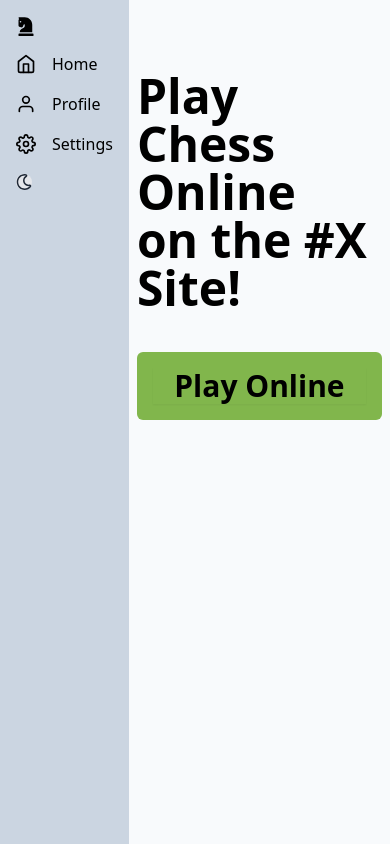
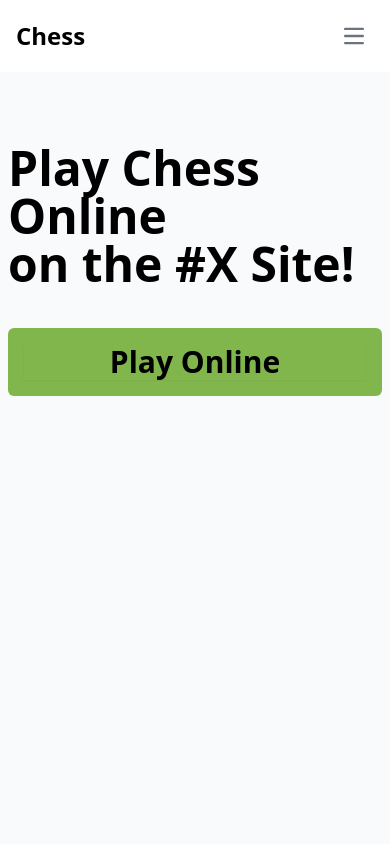
Before and after one commit to martinjohnm/chess-for-everyone, a React (Vite) app in the folder apps/frontend/: page / in a window 390 px wide. Built offline with nearby package versions, Linux system fonts and the light colour scheme; no server answers.

Commit message:
changed frontend

```diff
--- a/apps/frontend/src/App.tsx
+++ b/apps/frontend/src/App.tsx
@@ -32,7 +32,7 @@
 
 
 
-      <div className="dark:bg-[#302e2b] bg-slate-50">
+      <div className="dark:bg-[#302e2b] bg-slate-50 h-screen">
 
         <BrowserRouter >
           <Routes>
--- a/apps/frontend/src/components/ChessBoard.tsx
+++ b/apps/frontend/src/components/ChessBoard.tsx
@@ -3,7 +3,6 @@
 import ChessSquare from "./chessboard/ChessSquare";
 import { useRecoilState } from "recoil";
 import { isBoardFlippedAtom, movesAtom, userSelectedMoveIndexAtom } from "@repo/store/chessBoard"
-import NumberNotation from "./chessboard/NumberNotation";
 import { MOVE } from "@repo/common/messages";
 
 
@@ -99,15 +98,14 @@
         {(isFlipped ? board.slice().reverse() : board).map((row, i) => {
             i = isFlipped ? i + 1 : 8 - i;
             return (<div key={i} className="flex">
-                <NumberNotation isMainBoxColor={isFlipped ? i % 2 !== 0 : i % 2 === 0} label={i.toString()} />
                 {(isFlipped ? row.slice().reverse() : row).map((square, j)=> {
 
                     j = isFlipped ? 7 - (j%8) : j % 8
 
                     const squareRepresentation = (String.fromCharCode(97 + j) + '' + i) as Square;
 
-                    return <div key={j} className={`w-12 h-12 sm-two:w-14 sm-two:h-14 sm-three:w-18 sm-three:w-18 md:w-18 md:h-18 lg:w-20 lg:h-20 ${(i+j)%2==0 ? "bg-[#ebecd0]" : "bg-[#739552]"}`}>
-                            <div className="w-full justify-center flex h-full items-center flex-col"
+                    return <div key={j} className={`w-14 h-14 sm-two:w-14 sm-two:h-14 sm-three:w-18 sm-three:w-18 md:w-18 md:h-18 lg:w-24 lg:h-24 ${(i+j)%2==0 ? "bg-[#ebecd0]" : "bg-[#739552]"}`}>
+                            <div className="w-full justify-center flex h-full items-center flex-col relative"
                                     onClick={() => {
 
                                         if (!started) {
@@ -175,6 +173,11 @@
 
                                     }}  >
                                 {square && <ChessSquare square={square} />}
+                                {j === 0 && !isFlipped && <p className={`absolute ${!isFlipped ? "top-0 left-0" : " right-0 top-0"} p-1 text-sm font-bold font-sans ${(i+j)%2!=0 ? "text-[#ebecd0]" : "text-[#739552]"}`}>{i}</p>}
+                                {i === 1 && !isFlipped && <p className={`absolute ${!isFlipped ? "bottom-0 right-0" : " left-0 top-0"} p-1 text-sm font-bold font-sans ${(i+j)%2!=0 ? "text-[#ebecd0]" : "text-[#739552]"}`}>{String.fromCharCode(97 + j)}</p>}
+
+                                {j === 7 && isFlipped && <p className={`absolute ${isFlipped ? "top-0 left-0" : " right-0 top-0"} p-1 text-sm font-bold font-sans ${(i+j)%2!=0 ? "text-[#ebecd0]" : "text-[#739552]"}`}>{i}</p>}
+                                {i === 8 && isFlipped && <p className={`absolute ${isFlipped ? "bottom-0 right-0" : " left-0 top-0"} p-1 text-sm font-bold font-sans ${(i+j)%2!=0 ? "text-[#ebecd0]" : "text-[#739552]"}`}>{String.fromCharCode(97 + j)}</p>}
                         </div>
                     </div>
                 })}
--- a/apps/frontend/src/components/Layout.tsx
+++ b/apps/frontend/src/components/Layout.tsx
@@ -1,12 +1,17 @@
 import React from 'react';
 import Sidebar from './SideBar';
+import { windowSizeLessThan960 } from '@repo/store/window.ts';
+import { useRecoilValue } from 'recoil';
 
 
 export const Layout = ({ children }: { children: React.ReactNode }) => {
+
+  const windowisGreater960 = useRecoilValue(windowSizeLessThan960)
+
   return (
-    <div className="flex border-collapse">
+    <div className={`${ !windowisGreater960 ? "flex" : ""}`}>
       <Sidebar />
-      <main className="flex-1 pt-[2rem] pb-1">
+      <main className={`pt-[2rem] pb-1 ${ !windowisGreater960 ? "flex-1" : ""}`}>
         {children}
       </main>
     </div>
--- a/apps/frontend/src/components/SideBar.tsx
+++ b/apps/frontend/src/components/SideBar.tsx
@@ -1,18 +1,77 @@
 
-
-
-// src/components/Sidebar.tsx
-import React, { useState } from 'react';
+import React, { useEffect, useState } from 'react';
 import { FaChessKnight } from 'react-icons/fa';
 import { FiHome, FiSettings, FiUser } from 'react-icons/fi';
 import ThemeToggleButton from './ThemeToggleButton';
+import { useRecoilState, useRecoilValue } from 'recoil';
+import { windowSizeAtom, windowSizeLessThan960 } from '@repo/store/window.ts';
 
 const Sidebar: React.FC = () => {
   const [isCollapsed, setIsCollapsed] = useState(false);
 
+
+  const windowisGreater960 = useRecoilValue(windowSizeLessThan960)
+  const [windowSize, setWindowSize] = useRecoilState(windowSizeAtom)
+
+  useEffect(() => {
+    const handleResize = () => {
+        setWindowSize({
+          width : window.innerWidth,
+          height : window.innerHeight
+        })
+      }
+
+      window.addEventListener('resize', handleResize);
+
+      // Clean up event listener on component unmount
+      return () => {
+        window.removeEventListener('resize', handleResize);
+      };
+
+  }, [windowSize])
+
   const toggleSidebar = () => {
     setIsCollapsed(!isCollapsed);
   };
+
+  if (windowisGreater960) {
+    return (
+
+
+      <nav className="bg-white border-gray-200 dark:bg-gray-900">
+        <div className="max-w-screen-xl flex flex-wrap items-center justify-between mx-auto p-4">
+              <span className="self-center text-2xl font-semibold whitespace-nowrap dark:text-white">Chess</span>
+          <button data-collapse-toggle="navbar-default" type="button" className="inline-flex items-center p-2 w-10 h-10 justify-center text-sm text-gray-500 rounded-lg md:hidden hover:bg-gray-100 focus:outline-none focus:ring-2 focus:ring-gray-200 dark:text-gray-400 dark:hover:bg-gray-700 dark:focus:ring-gray-600" aria-controls="navbar-default" aria-expanded="false">
+              <span className="sr-only">Open main menu</span>
+              <svg className="w-5 h-5" aria-hidden="true" xmlns="http://www.w3.org/2000/svg" fill="none" viewBox="0 0 17 14">
+                  <path stroke="currentColor" strokeLinecap="round" strokeLinejoin="round" strokeWidth="2" d="M1 1h15M1 7h15M1 13h15"/>
+              </svg>
+          </button>
+          <div className="hidden w-full md:block md:w-auto" id="navbar-default">
+            <ul className="font-medium flex flex-col p-4 md:p-0 mt-4 border border-gray-100 rounded-lg bg-gray-50 md:flex-row md:space-x-8 rtl:space-x-reverse md:mt-0 md:border-0 md:bg-white dark:bg-gray-800 md:dark:bg-gray-900 dark:border-gray-700">
+              <li>
+                <a href="#" className="block py-2 px-3 text-white bg-blue-700 rounded md:bg-transparent md:text-blue-700 md:p-0 dark:text-white md:dark:text-blue-500" aria-current="page">Home</a>
+              </li>
+              <li>
+                <a href="#" className="block py-2 px-3 text-gray-900 rounded hover:bg-gray-100 md:hover:bg-transparent md:border-0 md:hover:text-blue-700 md:p-0 dark:text-white md:dark:hover:text-blue-500 dark:hover:bg-gray-700 dark:hover:text-white md:dark:hover:bg-transparent">About</a>
+              </li>
+              <li>
+                <a href="#" className="block py-2 px-3 text-gray-900 rounded hover:bg-gray-100 md:hover:bg-transparent md:border-0 md:hover:text-blue-700 md:p-0 dark:text-white md:dark:hover:text-blue-500 dark:hover:bg-gray-700 dark:hover:text-white md:dark:hover:bg-transparent">Services</a>
+              </li>
+              <li>
+                <a href="#" className="block py-2 px-3 text-gray-900 rounded hover:bg-gray-100 md:hover:bg-transparent md:border-0 md:hover:text-blue-700 md:p-0 dark:text-white md:dark:hover:text-blue-500 dark:hover:bg-gray-700 dark:hover:text-white md:dark:hover:bg-transparent">Pricing</a>
+              </li>
+              <li>
+                <a href="#" className="block py-2 px-3 text-gray-900 rounded hover:bg-gray-100 md:hover:bg-transparent md:border-0 md:hover:text-blue-700 md:p-0 dark:text-white md:dark:hover:text-blue-500 dark:hover:bg-gray-700 dark:hover:text-white md:dark:hover:bg-transparent">Contact</a>
+              </li>
+            </ul>
+          </div>
+        </div>
+      </nav>
+
+    )
+  }
+
 
   return (
     <div className={`flex ${isCollapsed ? 'w-14' : 'w-50'} sticky top-0 p-4 transition-width duration-300 bg-slate-300 h-screen text-black dark:text-white dark:bg-[#262522]`}>
@@ -21,6 +80,7 @@
         <div>
           <button onClick={toggleSidebar} className="text-xl mb-4">
             <FaChessKnight />
+
           </button>
 
           {/* Navigation Links */}
--- a/apps/frontend/src/pages/Game.tsx
+++ b/apps/frontend/src/pages/Game.tsx
@@ -122,8 +122,8 @@
     if (!socket) return <div>Connecting...</div>
 
     return (
-        <div className="py-6 md:grid md:grid-cols-3 md:mx-auto md:container lg:max-w-5xl">
-            <div className="md:col-span-2 w-full flex justify-center">
+        <div className="py-6 md:grid md:grid-cols-3 md:mx-auto md:container lg:grid-cols-6 lg:w-full">
+            <div className="md:col-span-2 lg:col-span-4 w-full flex justify-center">
                 <ChessBoard
                     gameId={gameId ?? ""}
                     chess={chess}
@@ -136,10 +136,10 @@
                     started={started}
                 />
             </div>
-            <div className="md:col-span-1 flex justify-center rounded-lg bg-slate-300 dark:bg-[#262522]">
-                <div className="w-full h-full flex justify-center items-center">
+            <div className="md:col-span-1 lg:col-span-2 flex justify-center rounded-lg bg-slate-300 dark:bg-[#262522]">
+                <div className="w-full h-full">
                     {!started ? (
-                        <div className="w-full justify-center flex">
+                        <div className="w-full justify-center items-center flex">
                             {added ? (
                                 <div>
                                     <p>share your game id:</p>
@@ -160,7 +160,7 @@
 
                         </div>
                     ) : (
-                        <div className="w-full items-center justify-center">
+                        <div className="w-full items-center justify-center p-2">
 
                             <MovesTable/>
                         </div>
--- a/packages/store/package.json
+++ b/packages/store/package.json
@@ -16,6 +16,7 @@
   "exports": {
     "./useUser": "./src/hooks/useUser.ts",
     "./userAtom": "./src/atoms/user.ts",
-    "./chessBoard": "./src/atoms/chessBoard.ts"
+    "./chessBoard": "./src/atoms/chessBoard.ts",
+    "./window.ts" : "./src/atoms/window.ts"
   }
 }
--- /dev/null
+++ b/packages/store/src/atoms/window.ts
@@ -0,0 +1,22 @@
+
+
+import { atom, selector } from "recoil"
+
+
+export const windowSizeAtom = atom({
+    key : "windowSizeAtom",
+    default : {
+        width : window.innerWidth,
+        height : window.innerHeight
+    }
+})
+
+// derived from the above atom
+
+export const windowSizeLessThan960 = selector({
+    key : "windowSizeLessThan960",
+    get : ({ get }) => {
+        const windowSize = get(windowSizeAtom);
+        return windowSize.width < 960
+    }
+})
```
Also changed, not shown: packages/store/src/hooks/useWindowSize.ts (added, +8 -0 lines).
